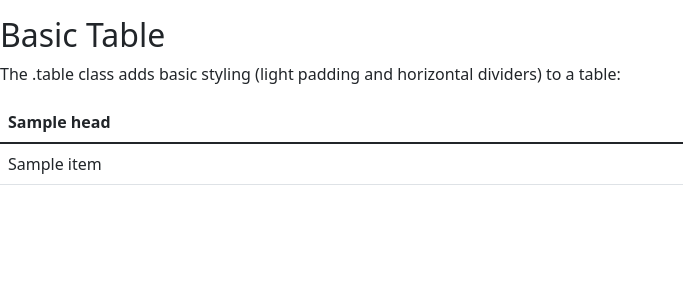
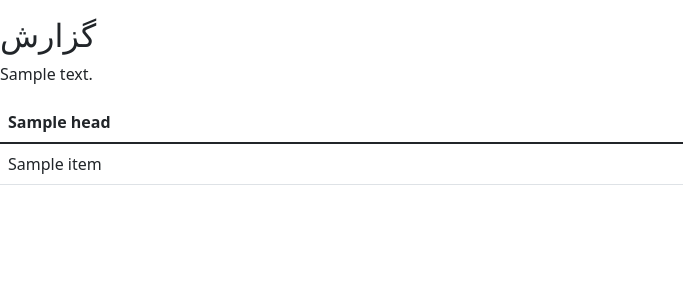
Before and after one commit to bateternal/simple-social-network, a Django app: template simple-social-network/chat/templates/admin_report.html in a window 1280 px wide. Shown: the top 300 px of the page, without its empty margins (0-683 px from the left). Run offline with Django 3.2, Linux system fonts and the light colour scheme; the template is opened without the code that fills it: most values are stand-ins (such as "Sample title", 1, 10 or a date in 2020).

Commit message:
first api

```diff
--- a/simple-social-network/chat/templates/admin_report.html
+++ b/simple-social-network/chat/templates/admin_report.html
@@ -31,8 +31,8 @@
         {% endfor %}
       </div> -->
     <div class="container mt-3">
-      <h2>Basic Table</h2>
-      <p>The .table class adds basic styling (light padding and horizontal dividers) to a table:</p>
+      <h2>گزارش</h2>
+      <p>{{ description }}</p>
       <table class="table">
         <thead>
           <tr>
```
